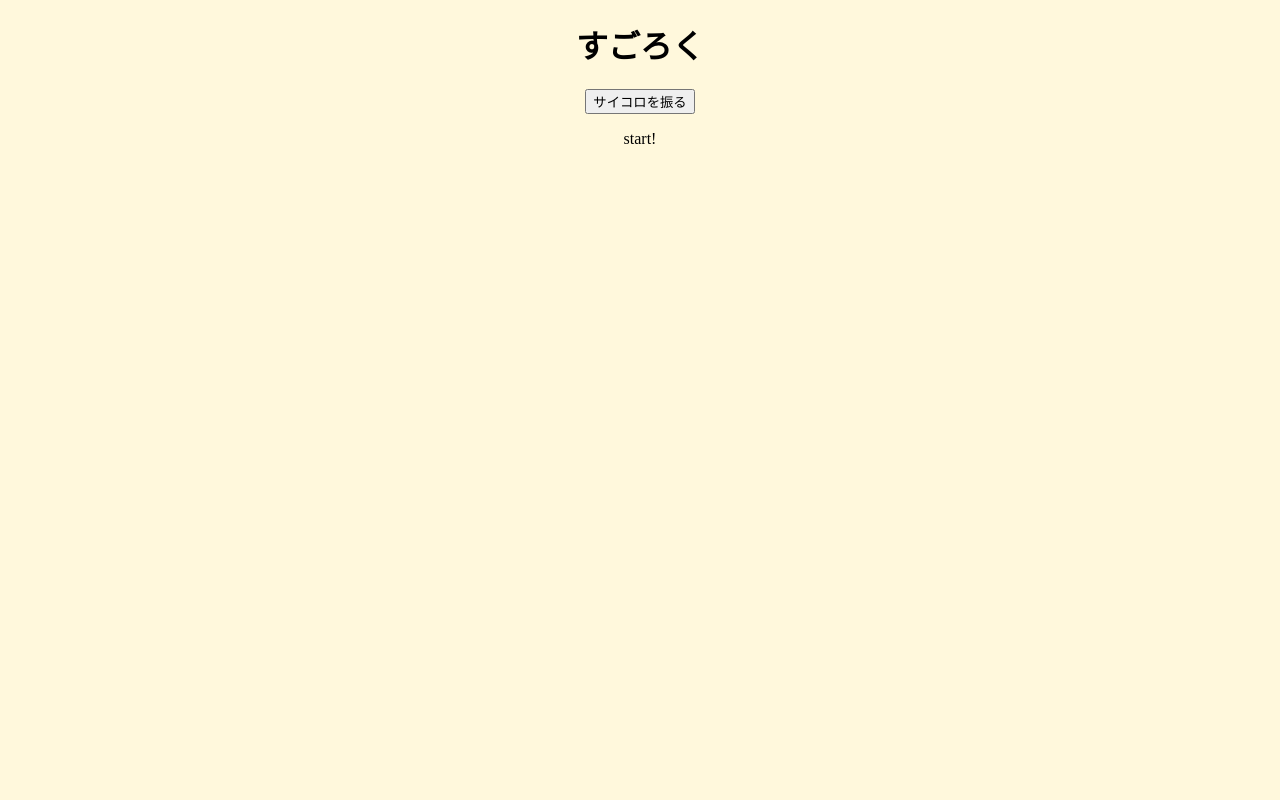
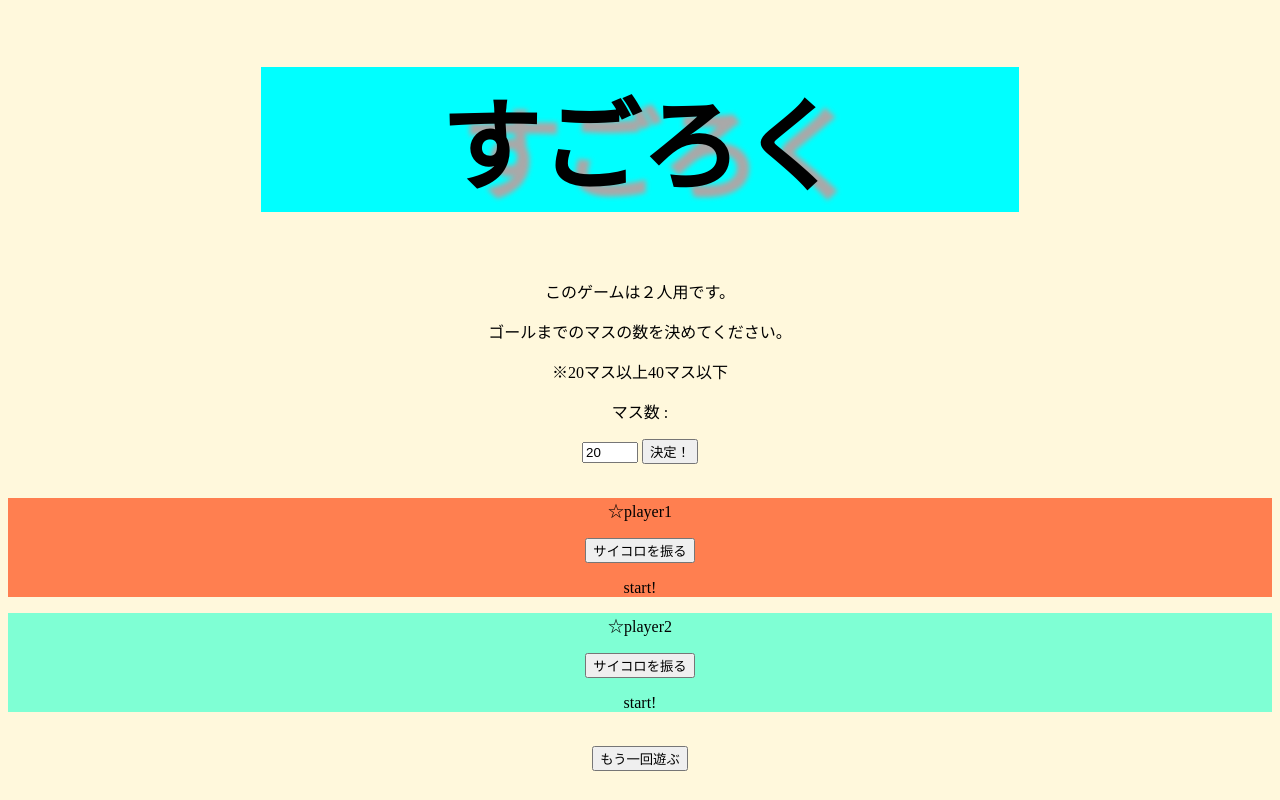
Before and after one commit to KakeruMurakami/sugoroku, a plain HTML site: page index.html in a window 1280 px wide. Drawn offline with nearby package versions, Linux system fonts and the light colour scheme.

Commit message:
すごろくを作る１からすごろくを作る２への仕様変更

```diff
--- a/index.html
+++ b/index.html
@@ -9,8 +9,28 @@
 </head>
 <body>
     <h1>すごろく</h1>
-    <p><button id="saikoro">サイコロを振る</button></p>
-    <p id="sugo">start!</p>
+    <p>このゲームは２人用です。</p>
+    <p>ゴールまでのマスの数を決めてください。</p>
+    <p>※20マス以上40マス以下</p>
+    <p>マス数 : </p>
+        <input type="number" id="my-number" min="20" max="40" value="20" />
+        <button onclick="onButtonClick();">決定！</button>
+    <br>
+    <br>
+    <div id="p1">
+        <p>☆player1</p>
+        <p><button id="p1saikoro">サイコロを振る</button></p>
+        <p id="p1sugo">start!</p>
+    </div>
+    <div id="p2">
+        <p>☆player2</p>
+        <p><button id="p2saikoro">サイコロを振る</button></p>
+        <p id="p2sugo">start!</p>
+    </div>
+    <br>
+    <button onclick="reload();">もう一回遊ぶ</button>
+
+
 
 </body>
 </html>
--- a/saikoro.js
+++ b/saikoro.js
@@ -1,26 +1,80 @@
-$(function(){
-        var masu=0;
-        var nokori;
+
+function onButtonClick(){
+
+        //定義
+        var p1masu=0;
+        var p2masu=0;
+        var p1nokori=1;
+        var p2nokori=1;
         var rand;
-        $("#saikoro").on("click", function(){
-             rand=Math.floor(Math.random()*6)+1;
+        var valText = $('#my-number').val();
+        var val = Number(valText);
+
+        document.getElementById("p2saikoro").disabled = "true";
+
+        //player1のターン
+        $("#p1saikoro").on("click", function(){
+             rand=Math.floor(Math.random()*12)+1;
             //console.log(rand);
-            masu+=rand;
-            nokori=30-masu;
-            var myobj=document.getElementById("sugo");
-            myobj.textContent="サイコロの目は"+rand+"。現在"+masu+"マス進みました。残りマスは"+nokori+"マスです。";
+            if(p1nokori>0){
+                p1masu+=rand;
+                p1nokori=val-p1masu;
+                var myobj=document.getElementById("p1sugo");
+                myobj.textContent="サイコロの目は"+rand+"。現在"+p1masu+"マス目です。残りマスは"+p1nokori+"マスです。";
+                if(p1nokori==0){
+                    myobj.textContent="GOAL!!";
+                }
+            }
 
 
-            if(nokori<=0){
-                myobj.textContent="GOAL!!";
+            else if(p1nokori<0){
+                p1masu-=rand;
+                p1nokori=val-p1masu;
+                var myobj=document.getElementById("p1sugo");
+                myobj.textContent="サイコロの目は"+rand+"。現在"+p1masu+"マス目です。残りマスは"+p1nokori+"マスです。";
+                if(p1nokori==0){
+                    myobj.textContent="GOAL!!";
+                }
+            }
+            if(p2nokori!=0){
+            document.getElementById("p1saikoro").disabled = "true";
+            document.getElementById("p2saikoro").disabled = "";
             }
 
         });
 
+        //player2のターン
+        $("#p2saikoro").on("click", function(){
+             rand=Math.floor(Math.random()*12)+1;
+            //console.log(rand);
+            if(p2nokori>0){
+                p2masu+=rand;
+                p2nokori=val-p2masu;
+                var myobj=document.getElementById("p2sugo");
+                myobj.textContent="サイコロの目は"+rand+"。現在"+p2masu+"マス目です。残りマスは"+p2nokori+"マスです。";
+                if(p2nokori==0){
+                    myobj.textContent="GOAL!!";
+                }
+            }
 
 
+            else if(p2nokori<0){
+                p2masu-=rand;
+                p2nokori=val-p2masu;
+                var myobj=document.getElementById("p2sugo");
+                myobj.textContent="サイコロの目は"+rand+"。現在"+p2masu+"マス目です。残りマスは"+p2nokori+"マスです。";
+                if(p2nokori==0){
+                    myobj.textContent="GOAL!!";
+                }
+            }
+            if(p1nokori!=0){
+            document.getElementById("p1saikoro").disabled = "";
+            document.getElementById("p2saikoro").disabled = "true";
+            }
+        });
 
+}
 
-
-
- })
+function reload(){
+    location.reload();
+}
--- a/style.css
+++ b/style.css
@@ -2,3 +2,19 @@ body{
     text-align: center;
     background-color: cornsilk;
 }
+
+h1{
+    font-size: 100px;
+    background-color: cyan;
+    text-shadow: darkgray 20px 10px 5px;
+    margin-left: 20%;
+    margin-right: 20%;
+}
+
+#p1{
+    background-color: coral;
+}
+
+#p2{
+    background-color: aquamarine;
+}
```
